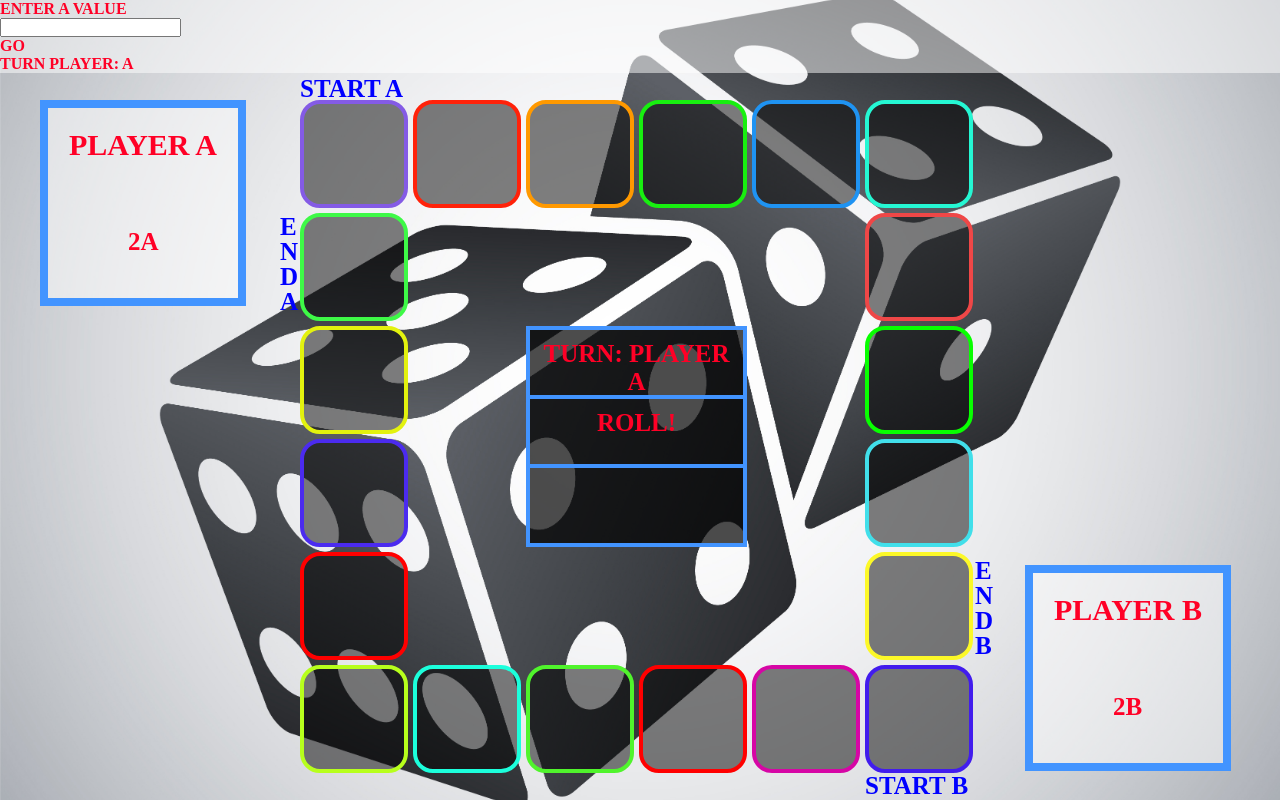
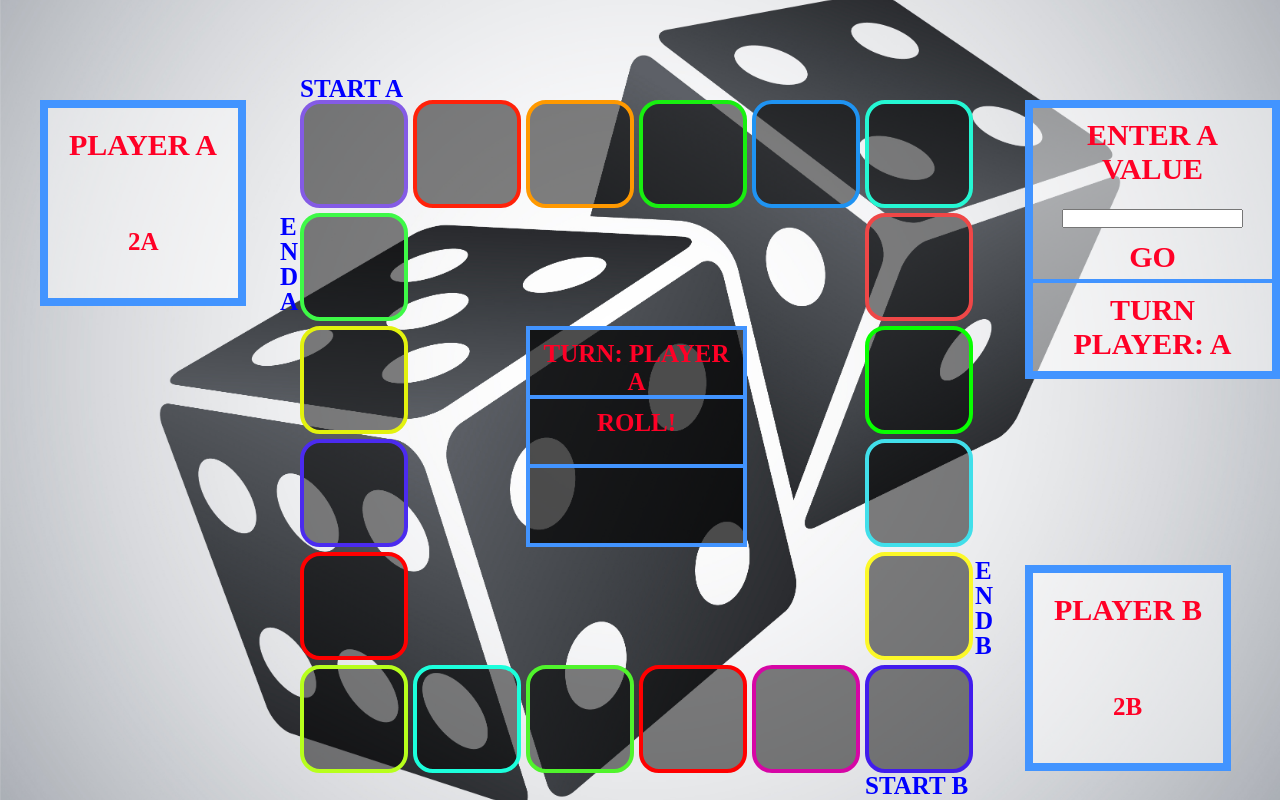
Before and after one commit to PANDATHEKID/game, a plain HTML site: page index.html in a window 1280 px wide. Drawn offline with Linux system fonts and the light colour scheme.

Commit message:
Update test.css

```diff
--- a/test.css
+++ b/test.css
@@ -781,3 +781,30 @@ body{
 	left:975px;
 	top: 632px;
 }
+#checkbox{
+	border: 8px solid #4294ff;
+	width: auto;
+	height: auto;
+	text-align: center;
+	position: absolute;
+	left: 1025px;
+	top: 100px;
+	font-size: 30px;
+}
+#me{
+	padding: 10px;
+}
+#go{
+	padding: 10px;
+	padding-bottom: 5px;
+	border: 4px solid #4294ff;
+	border-top: none;
+	border-left: none;
+	border-right: none;
+}
+#go:active{
+	color: blue;
+}
+#my-turn{
+	padding: 10px;
+}
```
